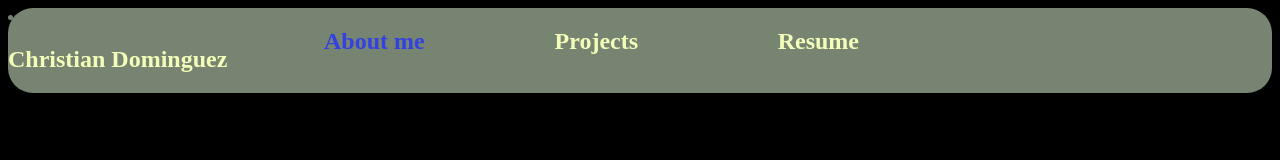
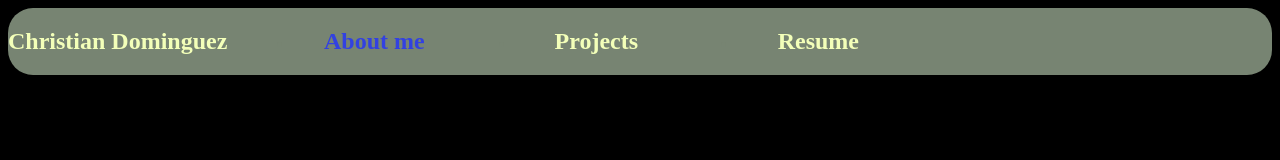
Before and after one commit to FoulestSky03/FoulestSky03.github.io, a plain HTML site: page aboutme.html in a window 1280 px wide. Drawn offline with Linux system fonts and the light colour scheme.

Commit message:
Updated menubar selection

```diff
--- a/aboutme.html
+++ b/aboutme.html
@@ -7,13 +7,12 @@
     <link href="styles.css" rel="stylesheet">
 </head>
 <body>
-    <div class="menubar">
-
-        <li><h2 class="textcolor">Christian Dominguez</h2></li>
-        <li><a href="index.html"><h2 style="color: #3241E1;" id="aboutme">About me</h2></a></li>
-        <li><a href="projects.html"><h2 class="textcolor" id="projects">Projects</h2></a></li>
-        <li><a href="resume.html"><h2 class="textcolor" id="resume">Resume</h2></a></li>
-        </div>
+        <div class="menubar">
+            <h2 class="textcolor">Christian Dominguez</h2>
+            <li><a href="index.html"><h2 class="textcolor" id="aboutme" style="color: #3241E1">About me</h2></a></li>
+            <li><a href="projects.html"><h2 class="textcolor" id="projects">Projects</h2></a></li>
+            <li><a href="resume.html"><h2 class="textcolor" id="resume">Resume</h2></a></li>
+            </div>
 
 </body>
 </html>
```
Also changed, not shown: index.html (+4 -4 lines), projects.html (+1 -1 lines), resume.html (+1 -1 lines).
